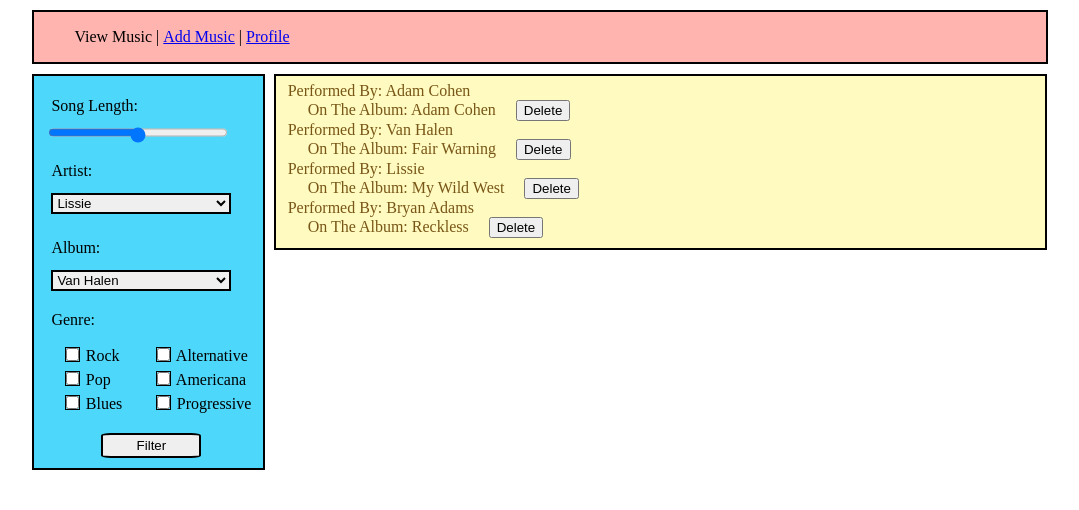
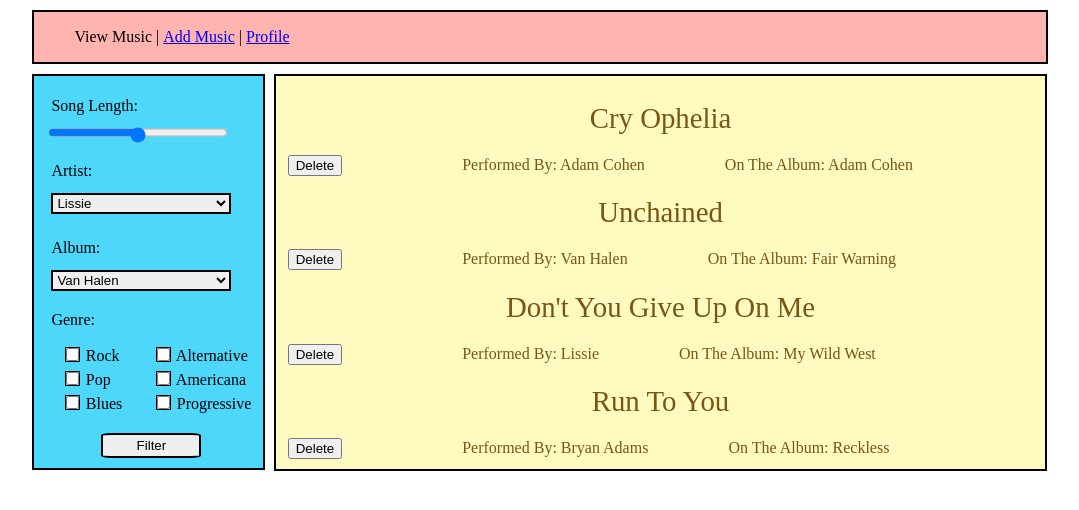
Before and after one commit to glenngineer1/Music-History, a plain HTML site: page index.html in a window 1280 px wide. Shown: the whole page, without its empty margins (102-1181 px from the left). Drawn offline with Linux system fonts and the light colour scheme.

Commit message:
styling, fix spacing and placement

```diff
--- a/style.css
+++ b/style.css
@@ -103,27 +103,22 @@
   float: right;
 }
 
-.individual-song {
+.song-title {
+  margin: 18.8px auto;
   padding: 1.4px;
-}
-
-.individual-song h1 {
   font-size: 1.8em;
   text-align: center;
 }
 
+
 .artist-song {
   display: inline;
-  margin: 0 auto;
+  margin-left: 100px;
   padding: 0 20px;
 }
 
 .album-song {
   display: inline;
-  margin: 0 auto;
-  padding: 0 20px;
+  margin-right: 50px;
+  padding: 0 60px;
 }
-
-#delete-song {
-  display: inline;
-}
--- a/xhrSongs.js
+++ b/xhrSongs.js
@@ -31,9 +31,10 @@
   for (currentSong in data.songs) {
     var songCard = "";
     var song = data.songs[currentSong];
+    // console.log("song", song);
 
     counter++;
-    songCard = `<div class="individual-song><h1>${song.title}</h1><div class="artist-song>Performed By: ${song.artist}</div><div class="album-song">On The Album: ${song.album}</div><button id="delete-song--${counter}">Delete</button></div>`;
+    songCard = `<div class="individual-song"><div class="song-title">${song.title}</div><button id="delete-song--${counter}">Delete</button><div class="artist-song">Performed By: ${song.artist}</div><div class="album-song">On The Album: ${song.album}</div></div>`;
 
     var newDiv = document.createElement("article");
     newDiv.innerHTML = songCard;
```
